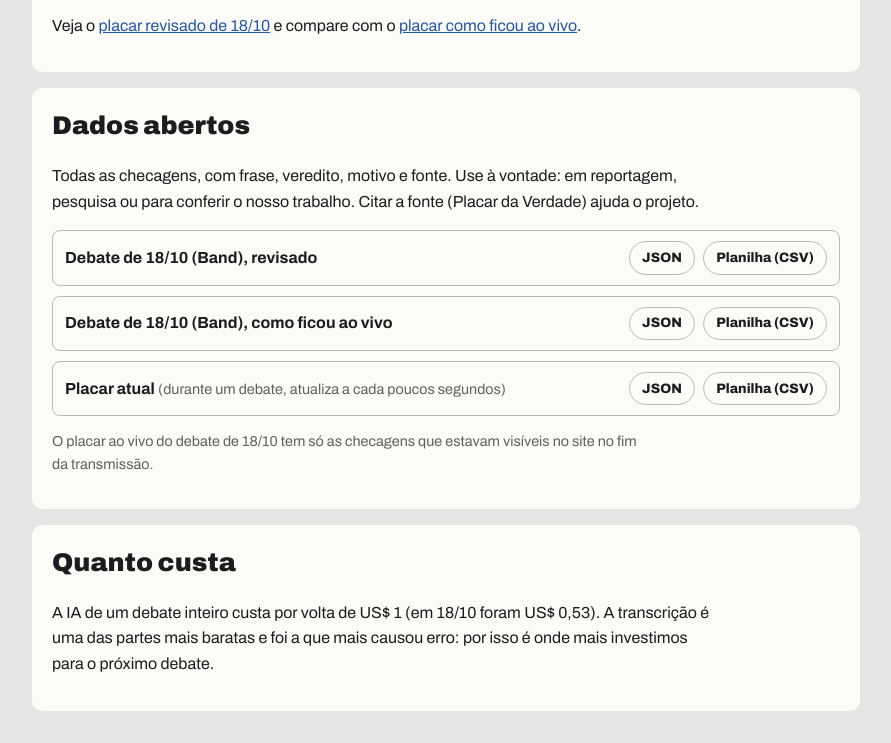
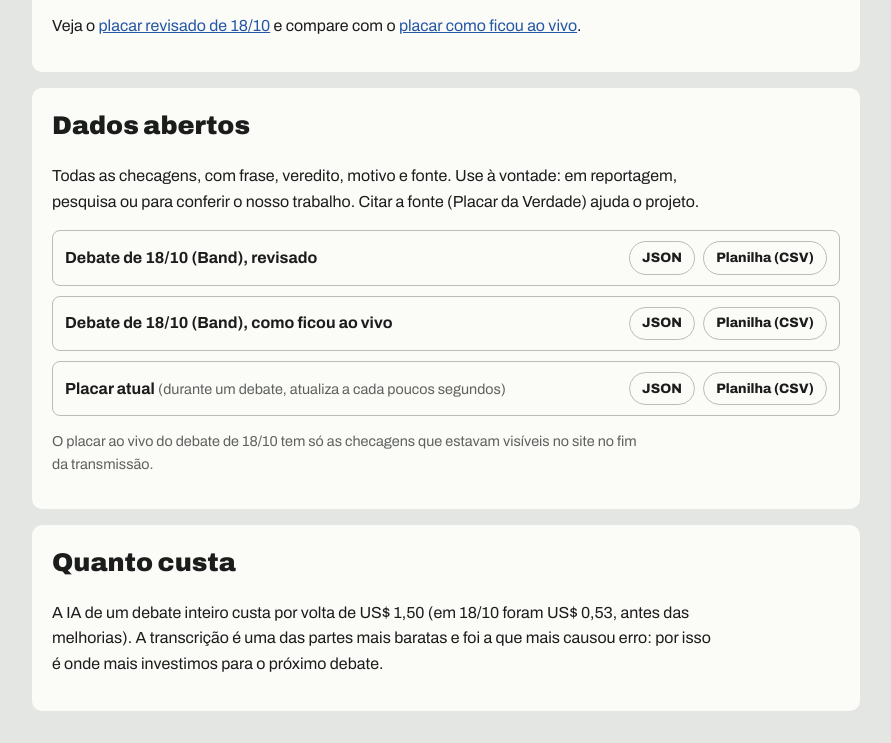
Before and after one commit to AlephCasara/placar-da-verdade, a website: page site/metodologia.html in a window 1280 px wide. Shown: the part 2863-3606 px from the top of the page, without its empty margins (194-1085 px from the left). Drawn offline with Linux system fonts and the light colour scheme.

Commit message:
Como checamos: custo atualizado
Co-Authored-By: Claude Opus 5.5 <noreply@anthropic.com>

```diff
--- a/site/metodologia.html
+++ b/site/metodologia.html
@@ -116,7 +116,7 @@
 
   <section>
     <h2>Quanto custa</h2>
-    <p>A IA de um debate inteiro custa por volta de US$ 1 (em 18/10 foram US$ 0,53). A transcrição é uma das partes mais baratas e foi a que mais causou erro: por isso é onde mais investimos para o próximo debate.</p>
+    <p>A IA de um debate inteiro custa por volta de US$ 1,50 (em 18/10 foram US$ 0,53, antes das melhorias). A transcrição é uma das partes mais baratas e foi a que mais causou erro: por isso é onde mais investimos para o próximo debate.</p>
   </section>
 </div>
 <script src="metodologia.js"></script>
```
